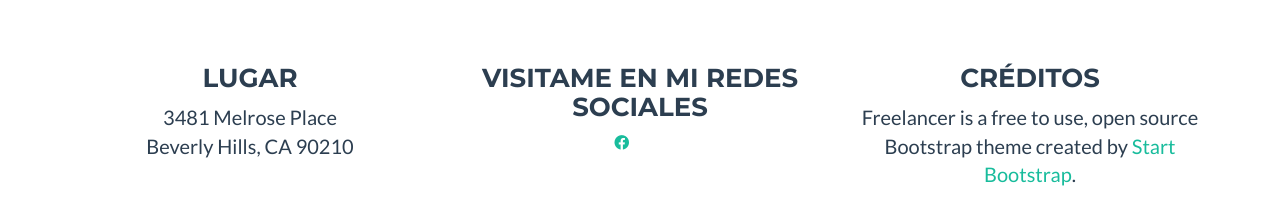
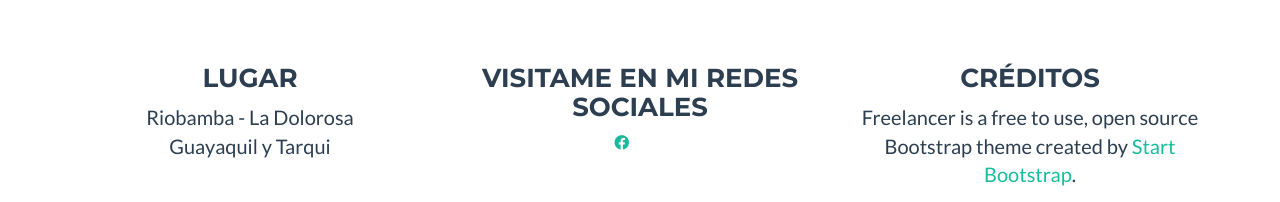
Before and after one commit to mary1816/maria1816.github.io, a Jekyll site: the page built from _posts/2014-07-17-project-2.markdown, in a window 1280 px wide and 900 px high, scrolled down 5279 px. Shown: the part 679-881 px from the top of the window. Built offline with Jekyll 4.4.1, drawn with Linux system fonts in a browser that asks for light colours.

Commit message:
Update _config.yml

```diff
--- a/_config.yml
+++ b/_config.yml
@@ -46,8 +46,8 @@ social:
 
 # Postal address (add as many lines as necessary)
 address:
-  - line: 3481 Melrose Place
-  - line: Beverly Hills, CA 90210
+  - line: Riobamba - La Dolorosa
+  - line: Guayaquil y Tarqui
 
 # Credits content
 credits: 'Freelancer is a free to use, open source Bootstrap theme created by <a href="http://startbootstrap.com">Start Bootstrap</a>.'
```
